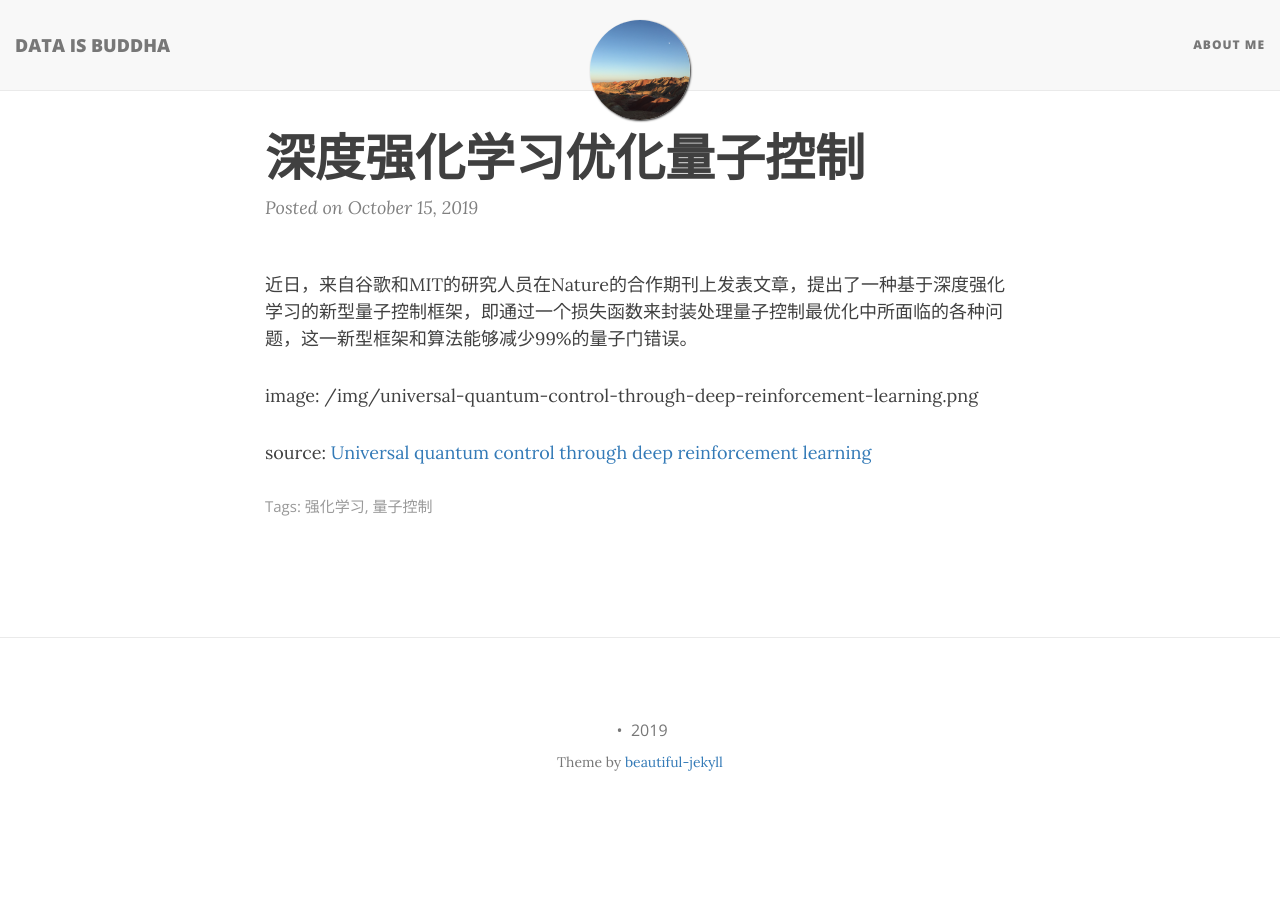
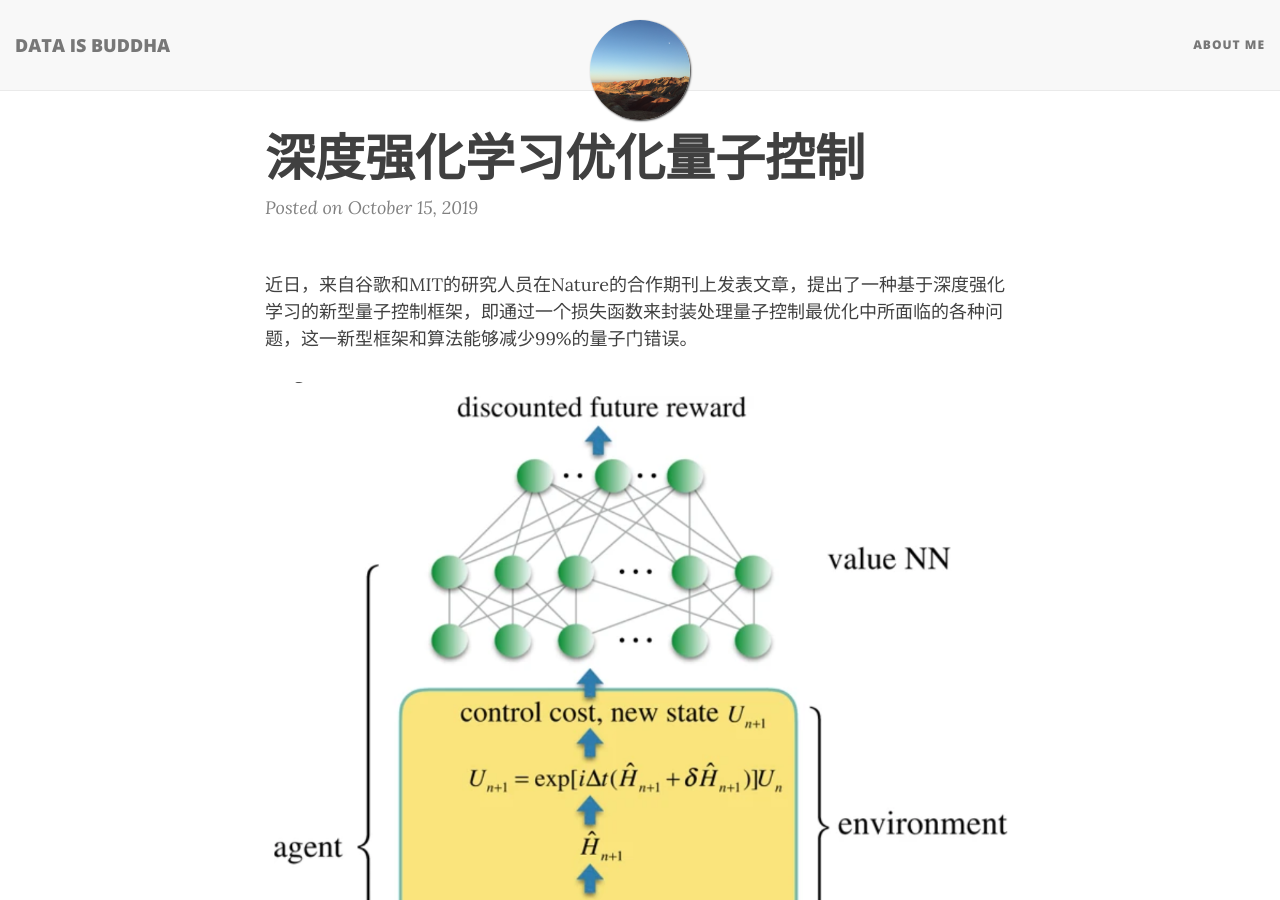
Before and after one commit to lixiangdata/lixiangdata.github.io, a Jekyll site: the page built from _posts/2019-10-15-universal-quantum-control-through-deep-reinforcement-learning.md, in a window 1280 px wide and 900 px high. Built offline with Jekyll 4.4.1, drawn with Linux system fonts in a browser that asks for light colours; nearby versions of some CDN libraries; comment, search, counter and statistics services are not loaded.

Commit message:
add files

```diff
--- a/_posts/2019-10-15-universal-quantum-control-through-deep-reinforcement-learning.md
+++ b/_posts/2019-10-15-universal-quantum-control-through-deep-reinforcement-learning.md
@@ -6,6 +6,6 @@ tags: [强化学习, 量子控制]
 
 近日，来自谷歌和MIT的研究人员在Nature的合作期刊上发表文章，提出了一种基于深度强化学习的新型量子控制框架，即通过一个损失函数来封装处理量子控制最优化中所面临的各种问题，这一新型框架和算法能够减少99%的量子门错误。
 
-image: /img/universal-quantum-control-through-deep-reinforcement-learning.png
+![](/img/universal-quantum-control-through-deep-reinforcement-learning.png)
 
 source: [Universal quantum control through deep reinforcement learning](https://www.nature.com/articles/s41534-019-0141-3)
```
